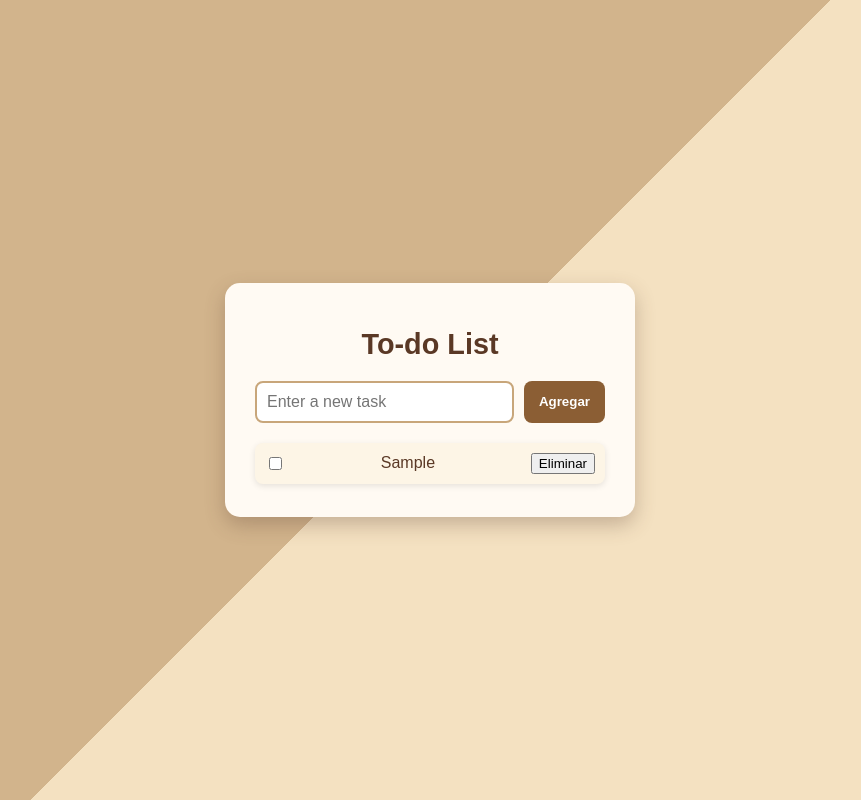
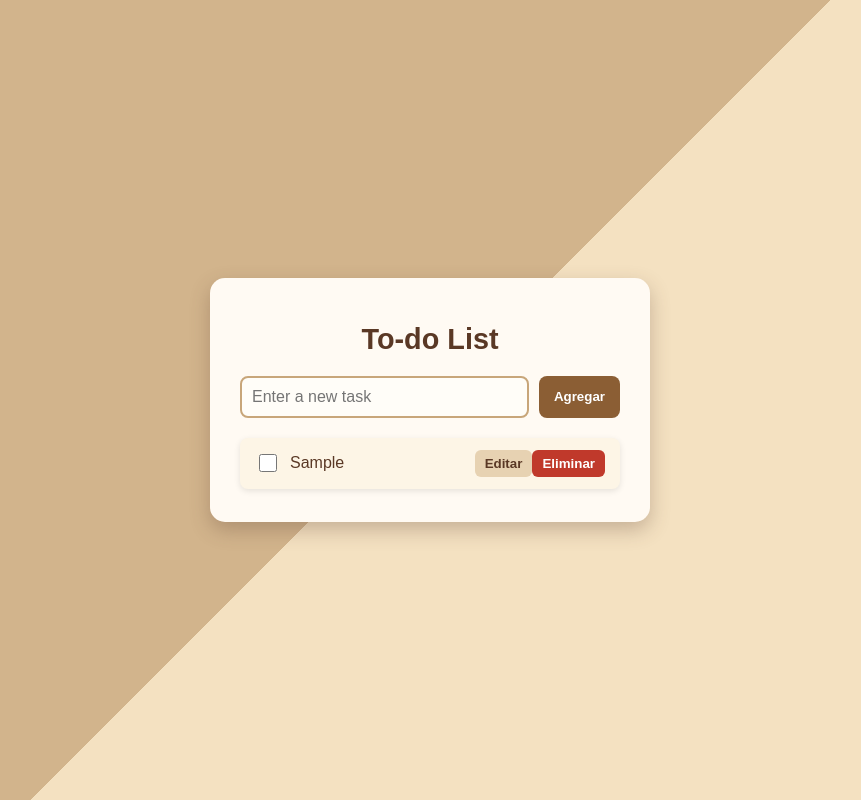
Before and after one commit to Keyra8a/To_do_List, a plain HTML site: page index.html in a window 1280 px wide. Both pictures are taken after typing "Sample" into the empty fields and a click on the button "Agregar". Shown: the whole page, without its empty margins (210-1071 px from the left). Drawn offline with Linux system fonts and the light colour scheme.

Commit message:
Todo List Terminado

```diff
--- a/assets/css/main.css
+++ b/assets/css/main.css
@@ -11,7 +11,7 @@ body {
 /*Contenedor principal*/
 .todo-container {
     background-color: #fffaf3;
-    width: 350px;
+    width: 380px;
     padding: 25px 30px;
     border-radius: 15px;
     box-shadow: 0 8px 20px rgba(92, 64, 51, 0.3);
@@ -31,21 +31,21 @@ body {
     margin-bottom: 20px;
 }
 
-.input-group input {
+#task-input {
     flex: 1;
     padding: 10px;
     border: 2px solid #c8a67a;
     border-radius: 8px;
     outline: none;
     font-size: 1em;
+    background-color: #fffdf8;
     transition: border-color 0.3s;
 }
 
-.input-group input:focus {
+#task-input:focus {
     border-color: #8b5e34;
 }
 
-/*Botón Agregar*/
 #add-task-btn {
     background-color: #8b5e34;
     color: #fff;
@@ -62,25 +62,83 @@ body {
     transform: scale(1.05);
 }
 
-#todo-list {
+#task-list {
     list-style: none;
     padding: 0;
     margin: 0;
 }
 
-#todo-list li {
+#task-list li {
     background-color: #fdf5e6;
     margin: 8px 0;
-    padding: 10px;
+    padding: 12px 15px;
     border-radius: 8px;
-    text-align: left;
-    color: #5a3825;
     box-shadow: 0 2px 6px rgba(0,0,0,0.1);
     display: flex;
     align-items: center;
     justify-content: space-between;
+    color: #5a3825;
+    font-size: 1em;
+    animation: fadeIn 0.4s ease;
+    transition: background-color 0.3s, transform 0.2s;
 }
 
-#todo-list li:hover {
+#task-list li:hover {
     background-color: #f3e0c0;
+    transform: scale(1.02);
 }
+
+#task-list input[type="checkbox"] {
+    accent-color: #8b5e34;
+    width: 18px;
+    height: 18px;
+    cursor: pointer;
+}
+
+.task-text {
+    flex: 1;
+    margin-left: 10px;
+    text-align: left;
+}
+
+#task-list button {
+    background-color: transparent;
+    border: none;
+    cursor: pointer;
+    font-weight: bold;
+    border-radius: 6px;
+    padding: 6px 10px;
+    transition: background-color 0.2s, color 0.2s;
+}
+
+#task-list button:hover {
+    transform: scale(1.1);
+}
+
+#task-list button:nth-of-type(1) {
+    color: #5a3825;
+    background-color: #e7d2b2;
+}
+
+#task-list button:nth-of-type(1):hover {
+    background-color: #d1b38c;
+}
+
+#task-list button:nth-of-type(2) {
+    color: #fff;
+    background-color: #c0392b;
+}
+
+#task-list button:nth-of-type(2):hover {
+    background-color: #a32a1c;
+}
+
+#task-list li input[type="checkbox"]:checked + .task-text {
+    text-decoration: line-through;
+    opacity: 0.7;
+}
+
+@keyframes fadeIn {
+    from { opacity: 0; transform: translateY(-5px); }
+    to { opacity: 1; transform: translateY(0); }
+}
--- a/assets/js/script.js
+++ b/assets/js/script.js
@@ -1,9 +1,5 @@
-const input = document.getElementById('task-input');
-const addBtn = document.getElementById('add-task-btn');
-const todoList = document.getElementById('todo-list');
-
 function getTasks() {
-    return JSON.parse(localStorage.getItem('tasks') || '[]');
+    return JSON.parse(localStorage.getItem('tasks')) || [];
 }
 
 function saveTasks(tasks) {
@@ -11,40 +7,50 @@ function saveTasks(tasks) {
 }
 
 function renderTasks() {
-    todoList.innerHTML = '';
+    const ul = document.getElementById('task-list');
+    ul.innerHTML = '';
+
     const tasks = getTasks();
 
     tasks.forEach((task, index) => {
         const li = document.createElement('li');
 
-        // Checkbox
+        // --- Checkbox ---
         const checkbox = document.createElement('input');
         checkbox.type = 'checkbox';
         checkbox.checked = task.done;
         checkbox.addEventListener('change', () => toggleDone(index));
 
-        // Texto
+        // --- Texto de la tarea ---
         const span = document.createElement('span');
         span.textContent = task.text;
-        span.style.margin = '0 8px';
         span.style.textDecoration = task.done ? 'line-through' : 'none';
+        span.classList.add('task-text');
 
-        // Botón eliminar
+        // --- Botón Editar ---
+        const editBtn = document.createElement('button');
+        editBtn.textContent = 'Editar';
+        editBtn.addEventListener('click', () => editTask(index));
+
+        // --- Botón Eliminar ---
         const deleteBtn = document.createElement('button');
         deleteBtn.textContent = 'Eliminar';
-        deleteBtn.addEventListener('click', () => removeTask(index));
+        deleteBtn.addEventListener('click', () => deleteTask(index));
 
+        // Agregar todo al <li>
         li.appendChild(checkbox);
         li.appendChild(span);
+        li.appendChild(editBtn);
         li.appendChild(deleteBtn);
-
-        todoList.appendChild(li);
+        ul.appendChild(li);
     });
 }
 
 function addTask() {
+    const input = document.getElementById('task-input');
     const text = input.value.trim();
-    if (!text) {
+
+    if (text === '') {
         alert('La tarea no puede estar vacía.');
         return;
     }
@@ -64,12 +70,41 @@ function toggleDone(index) {
     renderTasks();
 }
 
-function removeTask(index) {
+function editTask(index) {
+    const tasks = getTasks();
+    const currentText = tasks[index].text;
+
+    const newText = prompt('Editar tarea:', currentText);
+
+    if (newText !== null) {
+        const trimmed = newText.trim();
+        if (trimmed !== '') {
+            tasks[index].text = trimmed;
+            saveTasks(tasks);
+            renderTasks();
+        } else {
+            alert('La tarea no puede quedar vacía.');
+        }
+    }
+}
+
+function deleteTask(index) {
     const tasks = getTasks();
     tasks.splice(index, 1);
     saveTasks(tasks);
     renderTasks();
 }
 
-addBtn.addEventListener('click', addTask);
-document.addEventListener('DOMContentLoaded', renderTasks);
+document.addEventListener('DOMContentLoaded', () => {
+    const addBtn = document.getElementById('add-task-btn');
+    addBtn.addEventListener('click', addTask);
+
+    // Crear lista si no existe aún
+    if (!document.getElementById('task-list')) {
+        const ul = document.createElement('ul');
+        ul.id = 'task-list';
+        document.querySelector('.todo-container').appendChild(ul);
+    }
+
+    renderTasks();
+});
```
